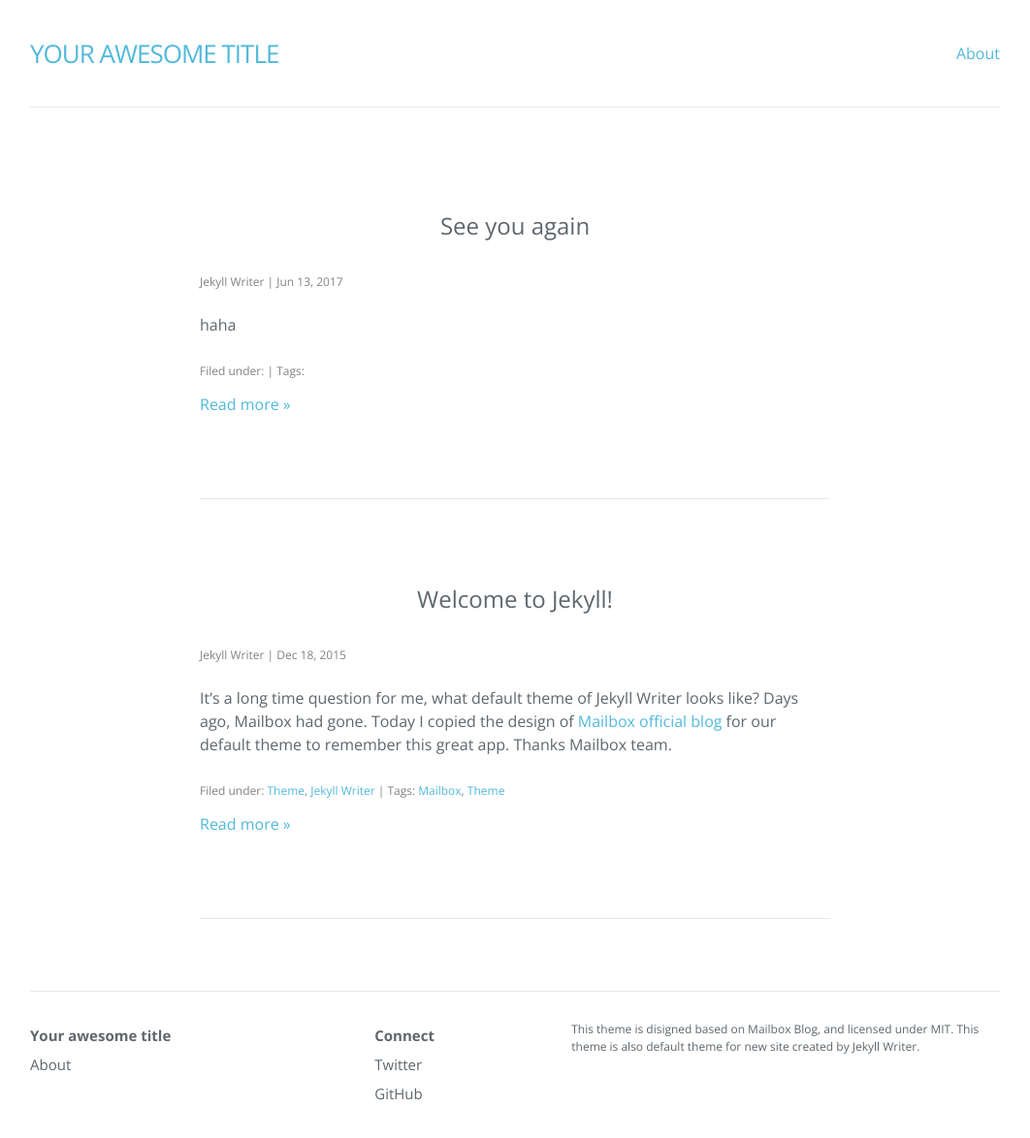
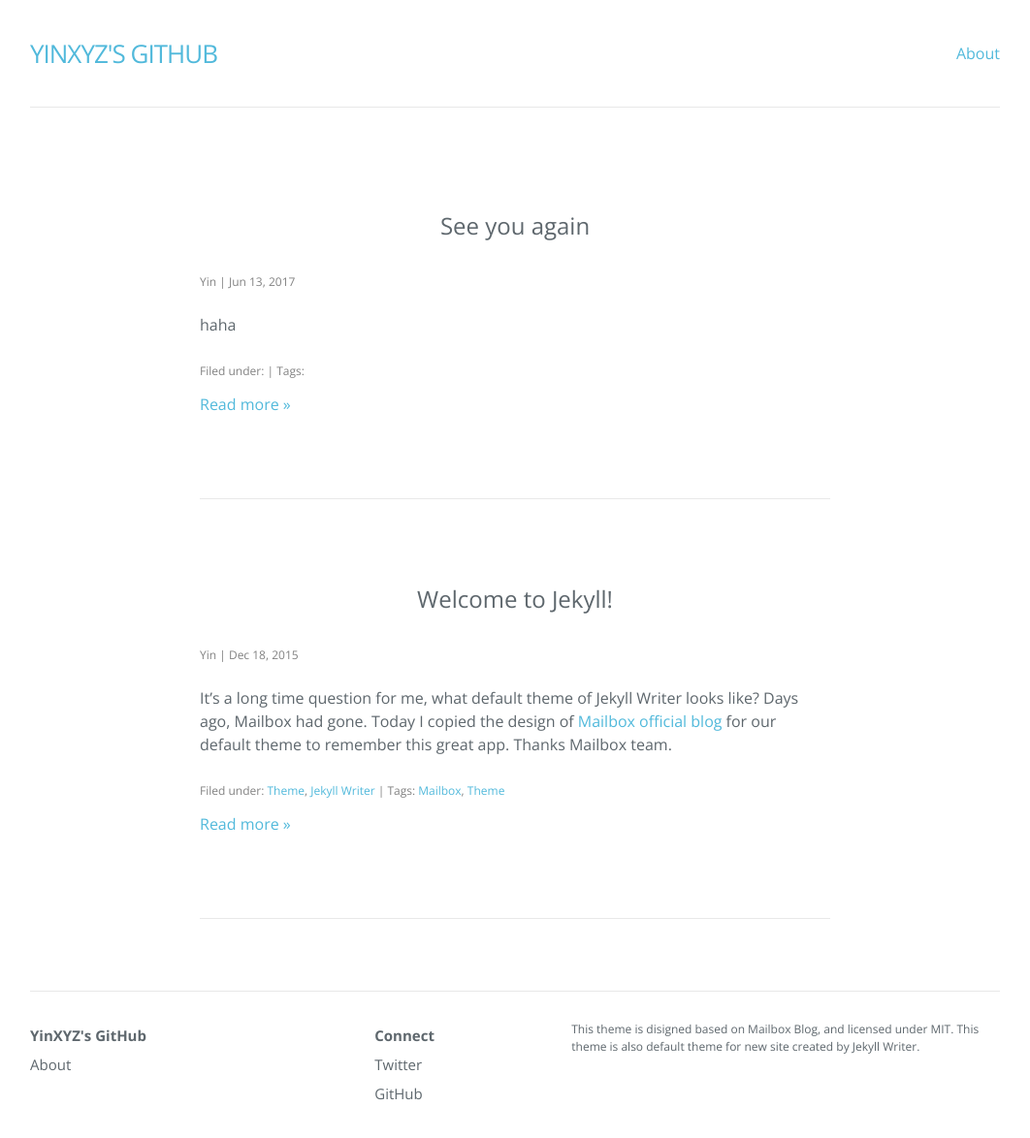
Before and after one commit to leeywin/leeywin.github.io, a Jekyll site: the page built from index.html, in a window 1280 px wide and 1211 px high. Shown: the top 1174 px of the window at 97% size, without its empty margins (109-1171 px from the left). Built offline with Jekyll 4.4.1, drawn with Linux system fonts in a browser that asks for light colours; nearby versions of some CDN libraries; the list of posts is cut into pages by our own code.

Commit message:
Modify Title

```diff
--- a/_config.yml
+++ b/_config.yml
@@ -6,16 +6,16 @@
 # 'jekyll serve'. If you change this file, please restart the server process.
 
 # Site settings
-title: Your awesome title
-author: Jekyll Writer
+title: YinXYZ's GitHub
+author: Yin
 description: > # this means to ignore newlines until "baseurl:"
   This theme is disigned based on Mailbox Blog, and licensed under MIT.
   This theme is also default theme for new site created by Jekyll Writer.
 permalink: /:year/:month/:day/:title/
 paginate: 6
 paginate_path: "/page/:num/"
-twitter_username: jekyllwriter
-github_username:  jekyllwriter
+twitter_username: Yin
+github_username:  Yin
 gems: [jekyll-paginate]
 markdown: kramdown
 baseurl: ""
```
